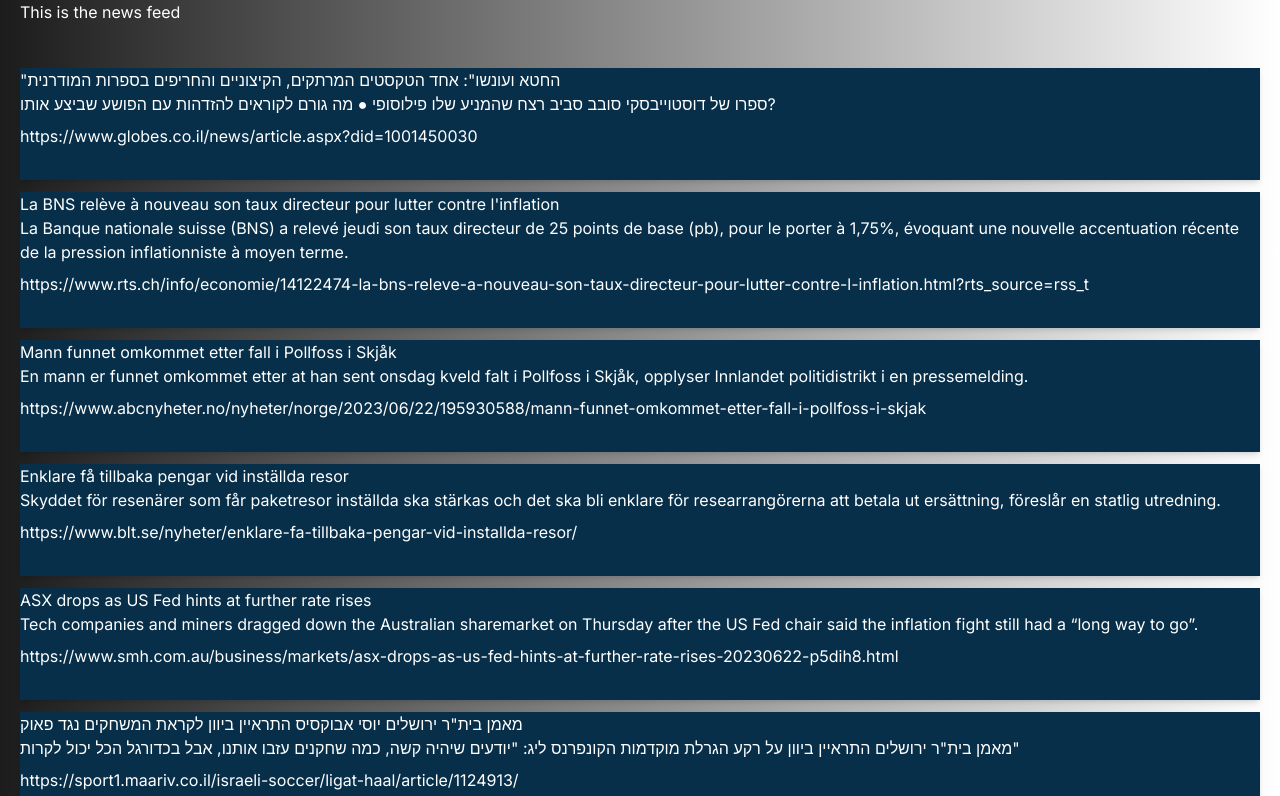
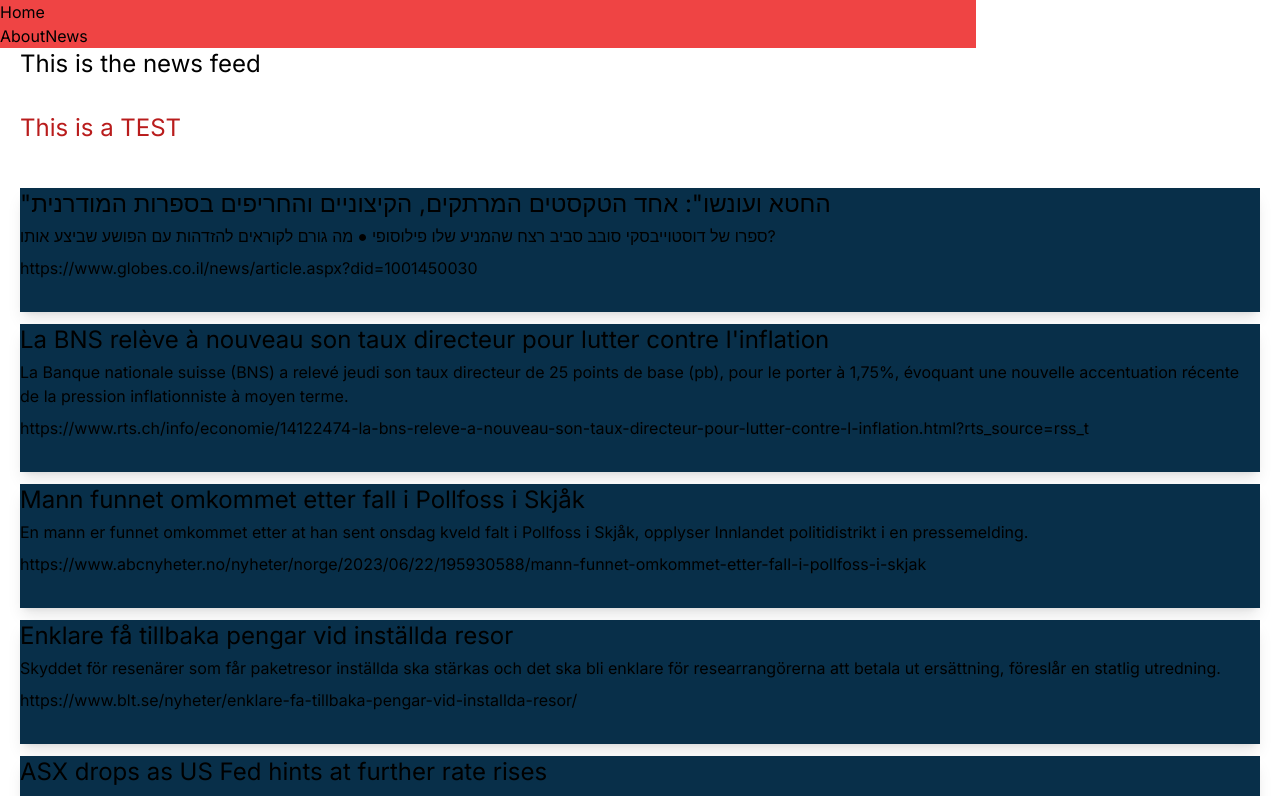
Before and after one commit to evgenicode/news-aggregator, a Next.js app: page /news in a window 1280 px wide. Shown: the top 796 px of the page. Built offline with nearby package versions, Linux system fonts and the light colour scheme.

Commit message:
add nav bar

```diff
--- /dev/null
+++ b/app/components/Header.tsx
@@ -0,0 +1,16 @@
+import React from "react";
+import Link from "next/link";
+
+const Header = () => {
+  return (
+    <header className="relative container bg-red-500">
+      <Link href="/">Home</Link>
+      <div className="links">
+        <Link href="/">About</Link>
+        <Link href="/news">News</Link>
+      </div>
+    </header>
+  );
+};
+
+export default Header;
--- a/app/globals.css
+++ b/app/globals.css
@@ -17,10 +17,16 @@
 }
 
 body {
-  color: rgb(var(--foreground-rgb));
-  background-image: linear-gradient(
+  /* color: rgb(var(--foreground-rgb)); */
+  /* background-image: linear-gradient(
     90deg,
     rgb(var(--background-start-rgb)),
     rgb(var(--background-end-rgb))
-  );
+  ); */
 }
+
+@layer components {
+  .test-class {
+    @apply text-red-700;
+  }
+}
--- a/app/layout.tsx
+++ b/app/layout.tsx
@@ -1,5 +1,6 @@
 import "./globals.css";
 import { Inter } from "next/font/google";
+import Header from "./components/Header";
 
 const inter = Inter({ subsets: ["latin"] });
 
@@ -16,7 +17,10 @@ export default function RootLayout({
 }) {
   return (
     <html lang="en">
-      <body className={inter.className}>{children}</body>
+      <body className={inter.className}>
+        <Header />
+        {children}
+      </body>
     </html>
   );
 }
--- a/app/news/page.tsx
+++ b/app/news/page.tsx
@@ -29,12 +29,13 @@ const newsFeed = async () => {
 
   return (
     <div className="pl-5 pr-5 ">
-      <h1 className="pb-8">This is the news feed</h1>
+      <h1 className="pb-8 text-2xl">This is the news feed</h1>
+      <h1 className="pb-8 text-2xl test-class">This is a TEST</h1>
       <ul role="list">
         {trendingNews.articles.map((item: any) => (
-          <div className="my-3 bg-sky-950 shadow-md">
+          <div className="my-3 bg-sky-950 shadow-lg">
             <li className="pb-8" key={item.title}>
-              <h1>{item.title}</h1>
+              <h1 className="text-2xl pb-1">{item.title}</h1>
               <p className="pb-2">{item.description}</p>
               <Link href={item.url}>{item.url}</Link>
             </li>
--- a/tailwind.config.js
+++ b/tailwind.config.js
@@ -6,12 +6,14 @@ module.exports = {
     "./app/**/*.{js,ts,jsx,tsx,mdx}",
   ],
   theme: {
+    screens: {
+      sm: "480px",
+      md: "768px",
+      lg: "976px",
+      xl: "1440px",
+    },
     extend: {
-      backgroundImage: {
-        "gradient-radial": "radial-gradient(var(--tw-gradient-stops))",
-        "gradient-conic":
-          "conic-gradient(from 180deg at 50% 50%, var(--tw-gradient-stops))",
-      },
+      colors: {},
     },
   },
   plugins: [],
```
